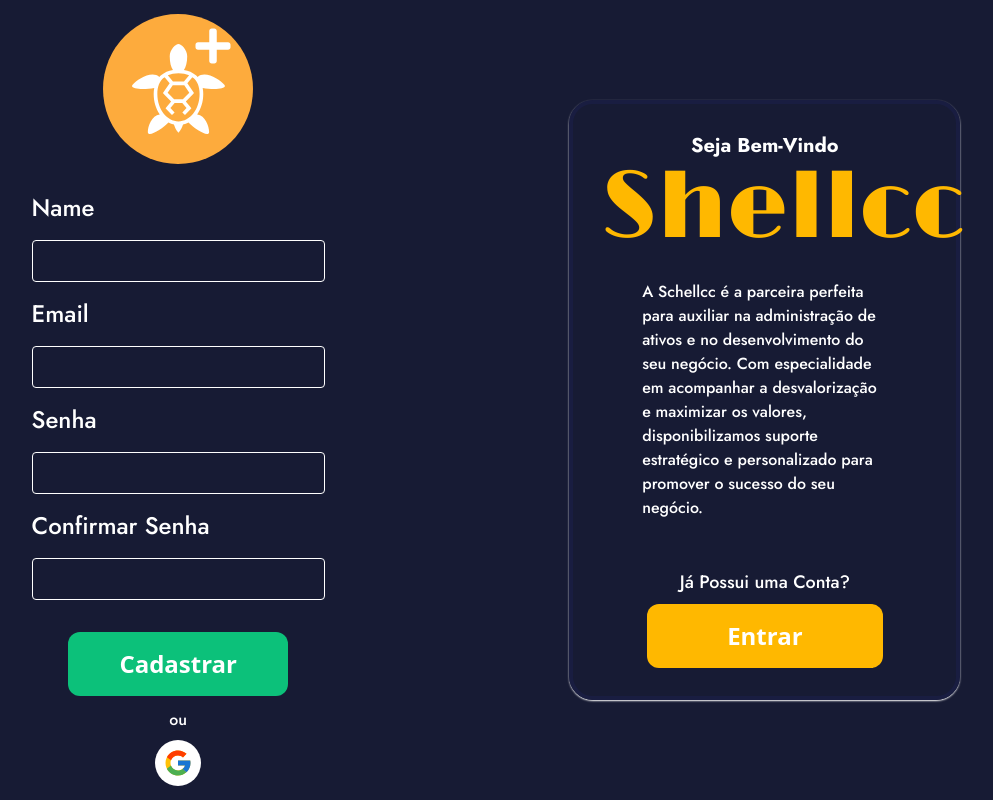
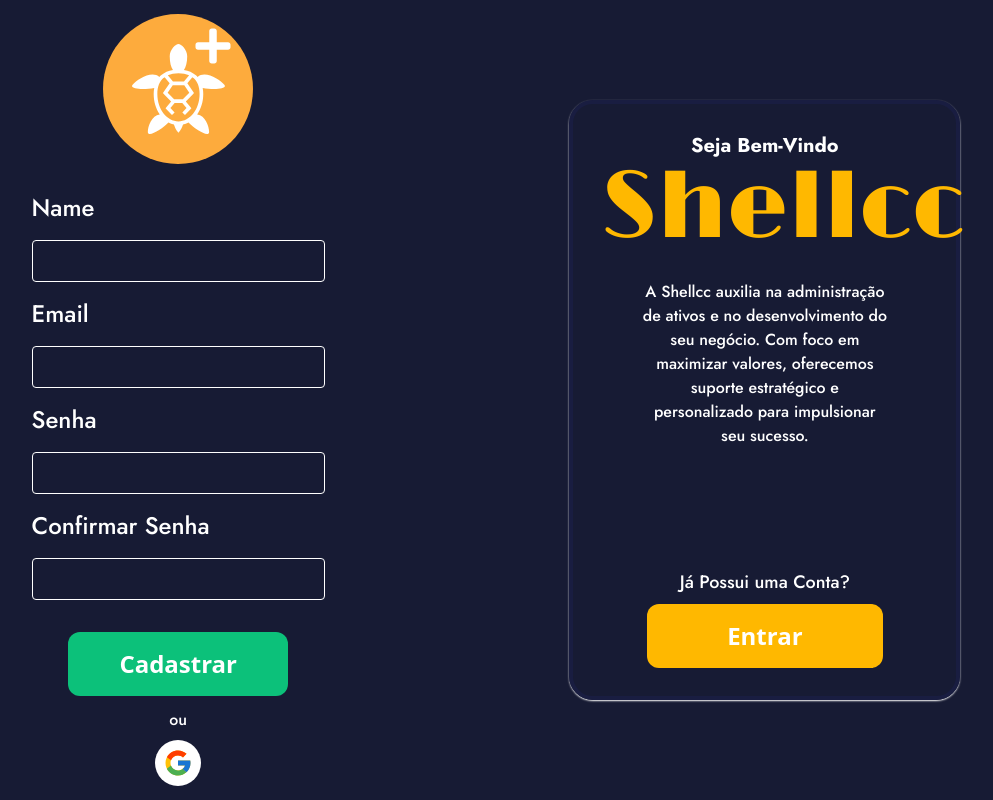
Before and after one commit to GitArthurMarchetti/shellcc, a React (Vite) app: page /signin in a window 1280 px wide. Shown: the whole page, without its empty margins (144-1137 px from the left). Built offline with nearby package versions, Linux system fonts and the light colour scheme.

Commit message:
arrumando tela cadastro

```diff
--- a/src/pages/signin.tsx
+++ b/src/pages/signin.tsx
@@ -46,8 +46,8 @@
                             <h1 className="fontTitle text-8xl text-[#FFB800]">
                                 Shellcc
                             </h1>
-                            <p className="w-3/4 m-auto text-left">
-                                <br />A Schellcc é a parceira perfeita para auxiliar na administração de ativos e no desenvolvimento do seu negócio. Com especialidade em acompanhar a desvalorização e maximizar os valores, disponibilizamos suporte estratégico e personalizado para promover o sucesso do seu negócio.
+                            <p className="w-3/4 m-auto text-center">
+                                <br />A Shellcc auxilia na administração de ativos e no desenvolvimento do seu negócio. Com foco em maximizar valores, oferecemos suporte estratégico e personalizado para impulsionar seu sucesso.
                             </p>
                         </div>
                         <div>
```
